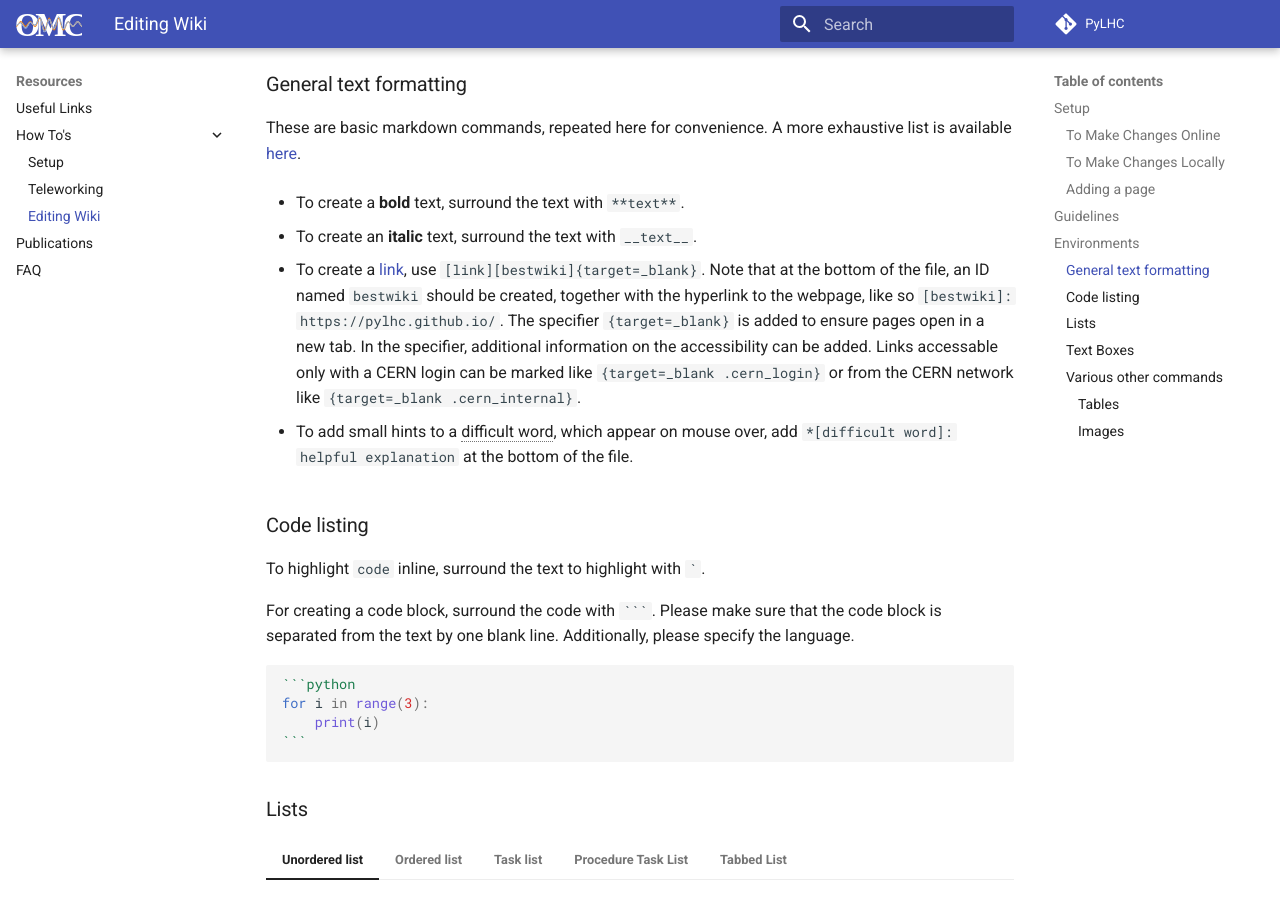
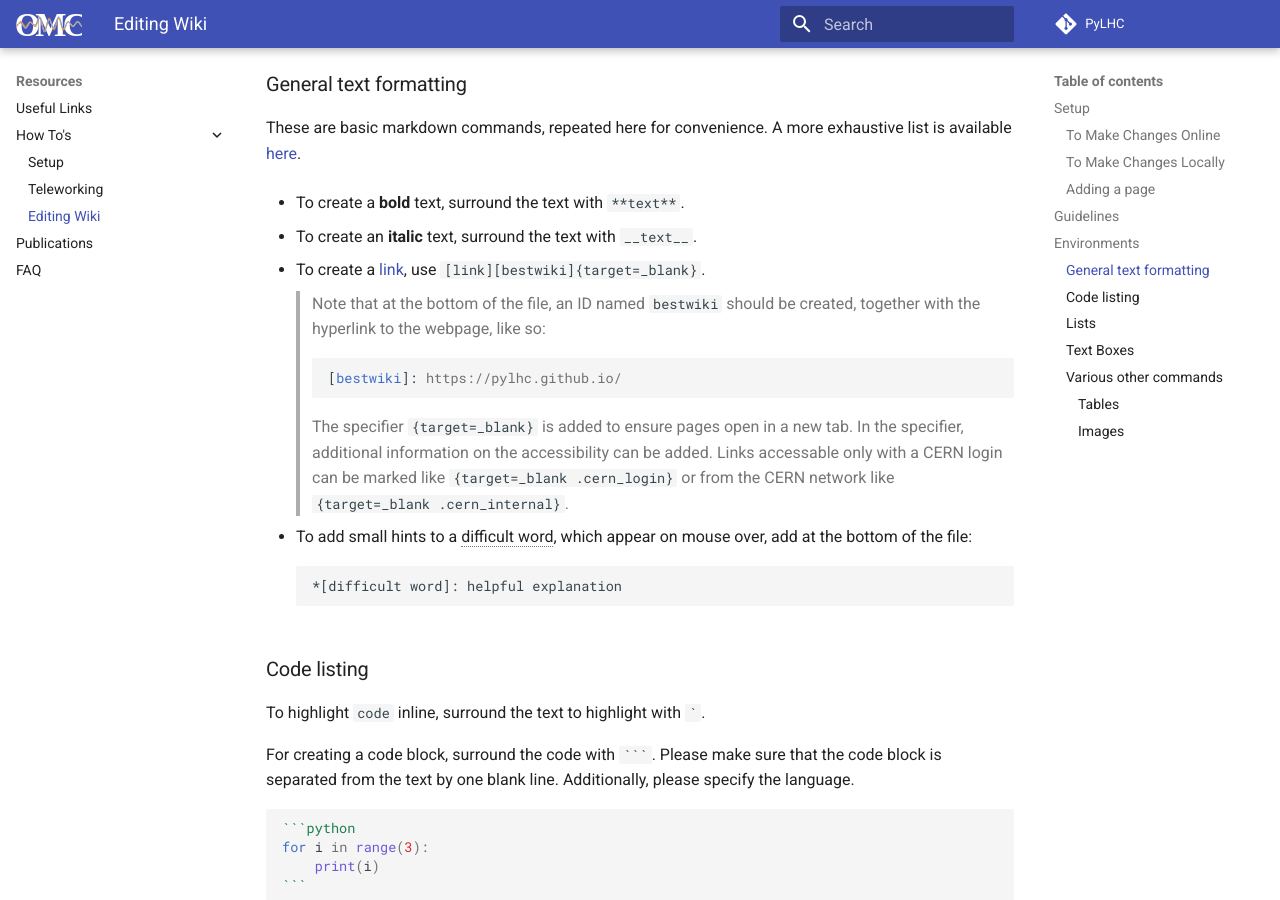
Before and after one commit to pylhc/pylhc.github.io, an MkDocs documentation site: the page built from docs/resources/howto/wiki.md, in a window 1280 px wide and 900 px high, scrolled down 1900 px. Built offline with MkDocs 1.6.1 and Material for MkDocs 9.7.7, drawn with Linux system fonts in a browser that asks for light colours; some of the changed lines change nothing that is shown.

Commit message:
more formatting

````diff
--- a/docs/resources/howto/wiki.md
+++ b/docs/resources/howto/wiki.md
@@ -82,13 +82,23 @@ A more exhaustive list is available [here][markdownsyntax].
 
 - To create an __italic__ text, surround the text with `__text__`.
 
-- To create a [link][bestwiki]{target=_blank}, use `[link][bestwiki]{target=_blank}`.
-Note that at the bottom of the file, an ID named `bestwiki` should be created, together with the hyperlink to the webpage, like so `[bestwiki]: https://pylhc.github.io/`.
-The specifier `{target=_blank}` is added to ensure pages open in a new tab.
-In the specifier, additional information on the accessibility can be added.
-Links accessable only with a CERN login can be marked like `{target=_blank .cern_login}` or from the CERN network like `{target=_blank .cern_internal}`.
+- To create a [link][bestwiki]{target=_blank}, use `[link][bestwiki]{target=_blank}`.<br>
 
-- To add small hints to a difficult word, which appear on mouse over, add `*[difficult word]: helpful explanation` at the bottom of the file.
+    >Note that at the bottom of the file, an ID named `bestwiki` should be created, together with the hyperlink to the webpage, like so:
+
+    >```markdown
+     [bestwiki]: https://pylhc.github.io/
+     ```
+
+    >The specifier `{target=_blank}` is added to ensure pages open in a new tab.
+    In the specifier, additional information on the accessibility can be added.
+    Links accessable only with a CERN login can be marked like `{target=_blank .cern_login}` or from the CERN network like `{target=_blank .cern_internal}`.
+
+- To add small hints to a difficult word, which appear on mouse over, add at the bottom of the file:
+
+    ```markdown
+    *[difficult word]: helpful explanation
+    ```
 
 ### Code listing
 
@@ -171,15 +181,15 @@ for i in range(3):
     ```html
     - [ ] <details class="nodeco"><summary>Task 1 Summary</summary>
         <p> Hints for task 1.
-            </p></details>
+        </p></details>
 
     - [ ] <details class="nodeco"><summary>Task 2 Summary</summary>
         <p> Hints for task 2.
-            </p></details>
+        </p></details>
 
     - [ ] <details class="nodeco"><summary>Task 3 Summary</summary>
         <p> Hints for task 3.
-            </p></details>
+        </p></details>
     ```
 
     Note that ticks set by a user are not permanent and will be reset upon reloading the page.
````
